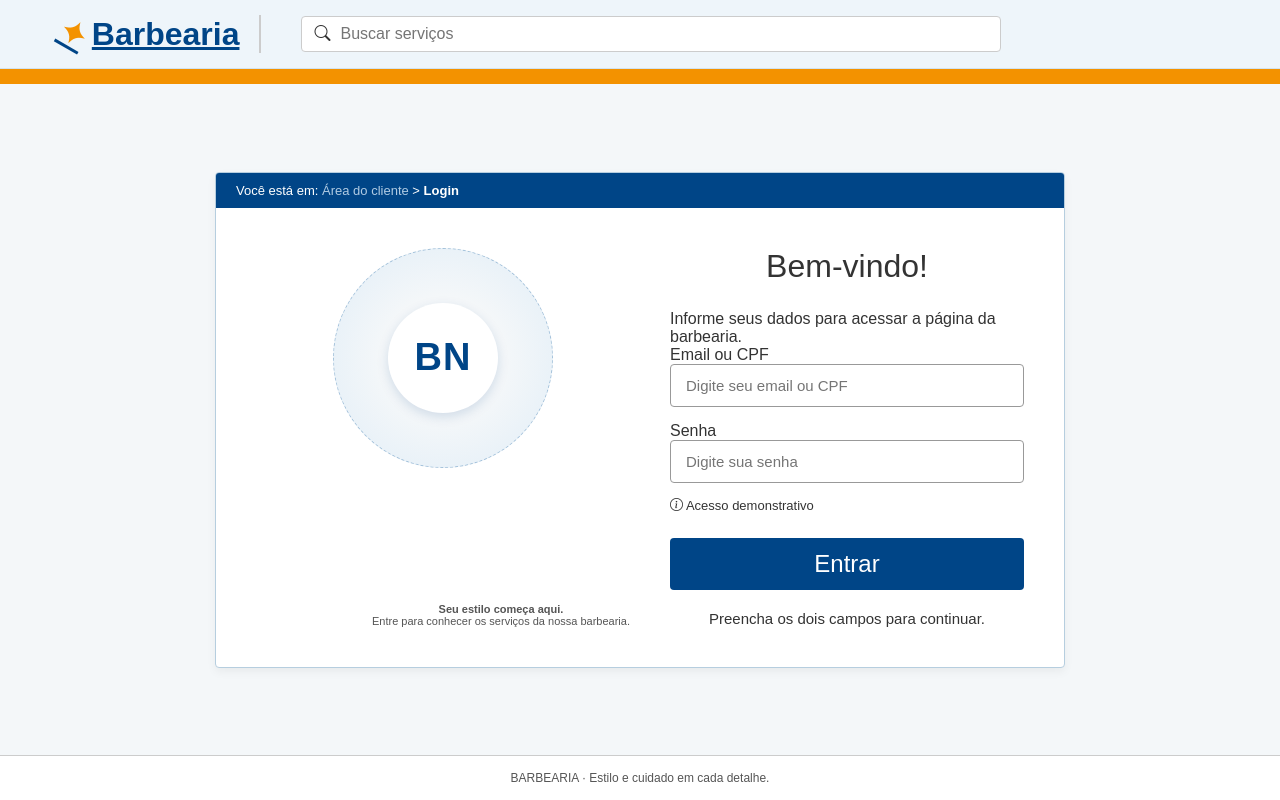
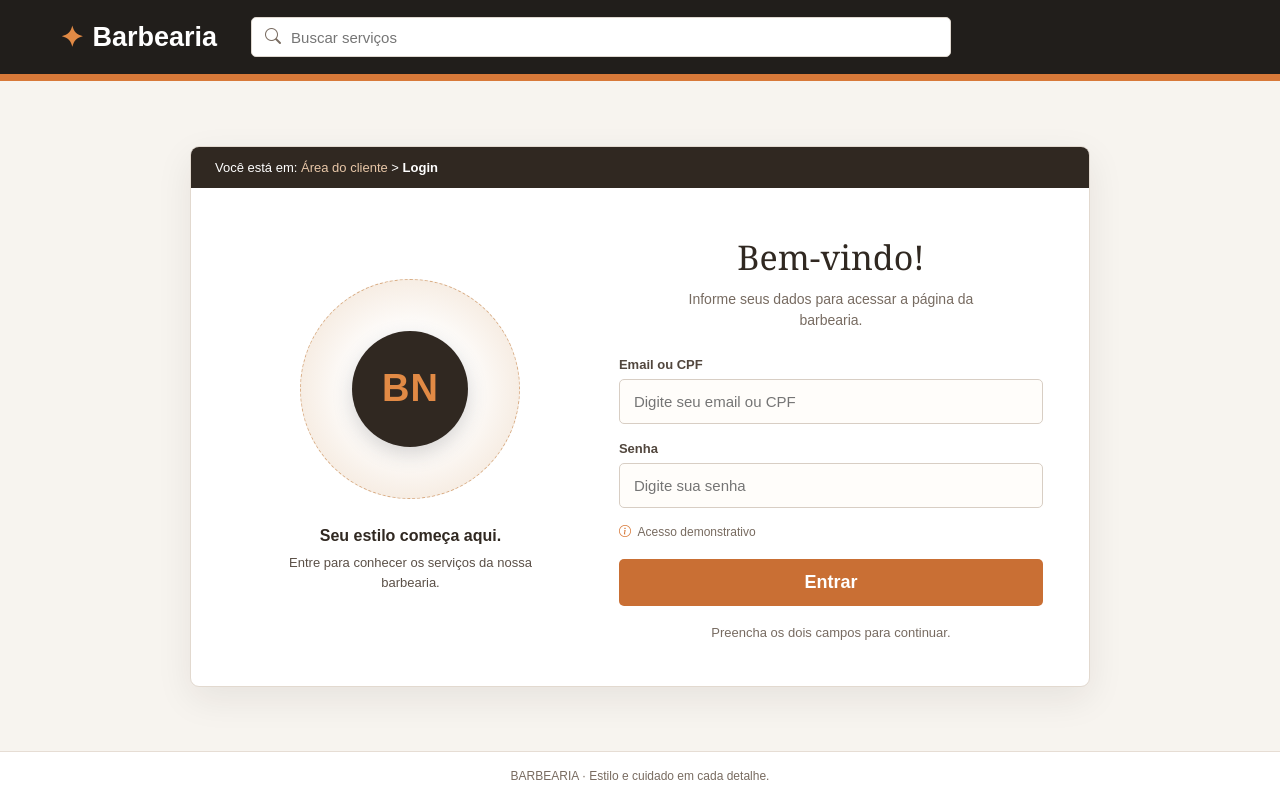
Before and after one commit to DavidRdss/TRABALHO, a plain HTML site: page login/login.html in a window 1280 px wide. Drawn offline with nearby package versions, Linux system fonts and the light colour scheme.

Commit message:
Atualiza visual do login da barbearia

```diff
--- a/login/login.css
+++ b/login/login.css
@@ -1,4 +1,3 @@
-/* ==================== CONFIGURAÇÃO BASE ==================== */
 * {
     margin: 0;
     padding: 0;
@@ -7,18 +6,16 @@
 }
 
 body {
-    background-color: #f4f7f9;
-    color: #333;
+    background-color: #f7f4ef;
+    color: #29231f;
     display: flex;
     flex-direction: column;
     min-height: 100vh;
 }
 
-/* ==================== BARRA DO TOPO (HEADER) ==================== */
 .main-header {
-    background-color: #eef5fa;
-    padding: 15px 0;
-    border-bottom: 1px solid #d1e3f0;
+    background-color: #211e1b;
+    padding: 17px 0;
 }
 
 .header-container {
@@ -27,23 +24,23 @@ body {
     display: flex;
     align-items: center;
     padding: 0 20px;
+    gap: 34px;
 }
 
 .logo-area {
     display: flex;
     align-items: center;
-    font-size: 32px;
-    font-weight: bold;
-    color: #004587;
-    margin-right: 40px;
-    border-right: 2px solid #ccc;
-    padding-right: 20px;
+    font-size: 27px;
+    font-weight: 800;
+    color: #fff;
+    text-decoration: none;
+    white-space: nowrap;
 }
 
 .logo-orange {
-    color: #f39200;
-    margin-right: 5px;
-    transform: rotate(30deg);
+    color: #e18a45;
+    margin-right: 9px;
+    font-size: 28px;
 }
 
 .search-bar {
@@ -51,15 +48,14 @@ body {
     display: flex;
     align-items: center;
     background-color: #fff;
-    border: 1px solid #ccc;
-    border-radius: 4px;
-    padding: 8px 12px;
+    border: 1px solid #ded7cf;
+    border-radius: 5px;
+    padding: 10px 13px;
     max-width: 700px;
 }
 
-/* Customização do ícone de lupa puxado do link */
 .search-icon {
-    color: #333;
+    color: #786b60;
     font-size: 16px;
     margin-right: 10px;
 }
@@ -68,42 +64,41 @@ body {
     border: none;
     outline: none;
     width: 100%;
-    font-size: 16px;
+    font-size: 15px;
 }
 
 .orange-bar {
-    height: 15px;
-    background-color: #f39200;
+    height: 7px;
+    background-color: #d87939;
 }
 
-/* ==================== BOX DO CARD (MÓDULO CENTRAL) ==================== */
 .page-container {
     flex: 1;
     display: flex;
     justify-content: center;
     align-items: center;
-    padding: 40px 20px;
+    padding: 48px 20px;
 }
 
 .login-card {
-    background-color: #ffffff;
+    background-color: #fff;
     width: 100%;
-    max-width: 850px;
-    border: 1px solid #b6cedf;
-    border-radius: 4px;
-    box-shadow: 0 4px 10px rgba(0, 0, 0, 0.05);
+    max-width: 900px;
+    border: 1px solid #e2d9cf;
+    border-radius: 9px;
+    box-shadow: 0 12px 36px rgba(42, 31, 22, 0.08);
     overflow: hidden;
 }
 
 .card-breadcrumb {
-    background-color: #004587;
+    background-color: #302821;
     color: #fff;
-    padding: 10px 20px;
+    padding: 13px 24px;
     font-size: 13px;
 }
 
 .card-breadcrumb span {
-    color: #b0cbe3;
+    color: #e8c7a8;
 }
 
 .card-breadcrumb span.active {
@@ -113,171 +108,213 @@ body {
 
 .card-body {
     display: grid;
-    grid-template-columns: 1fr 1fr;
-    padding: 40px;
-    gap: 20px;
+    grid-template-columns: 0.9fr 1.1fr;
+    padding: 46px;
+    gap: 35px;
 }
 
-/* ==================== ÁREA DA ESQUERDA (IMAGEM/QR) ==================== */
 .column-left {
     display: flex;
     flex-direction: column;
     align-items: center;
-    justify-content: space-between;
+    justify-content: center;
+    text-align: center;
 }
 
 .pi-illustration-wrapper {
     width: 220px;
     height: 220px;
     border-radius: 50%;
-    background: radial-gradient(circle, #f4f7f9 40%, #e0edf7 100%);
+    background: radial-gradient(circle, #fff 35%, #f0dfce 100%);
     display: flex;
     justify-content: center;
     align-items: center;
-    border: 1px dashed #a4c2db;
+    border: 1px dashed #d9ad85;
 }
 
 .pi-circle-logo {
-    width: 110px;
-    height: 110px;
-    background-color: #ffffff;
+    width: 116px;
+    height: 116px;
+    background-color: #302821;
     border-radius: 50%;
     display: flex;
     justify-content: center;
     align-items: center;
-    box-shadow: 0 4px 12px rgba(0, 69, 135, 0.15);
+    box-shadow: 0 7px 20px rgba(48, 40, 33, 0.2);
 }
 
 .pi-circle-logo span {
     font-size: 38px;
-    font-weight: bold;
-    color: #004587;
+    font-weight: 800;
+    color: #e18a45;
     letter-spacing: 1px;
 }
 
 .app-access {
-    align-self: flex-end;
-    display: flex;
-    flex-direction: column;
-    align-items: center;
-    font-size: 11px;
-    color: #555;
-    margin-top: 20px;
+    max-width: 260px;
+    margin-top: 24px;
+    color: #5b5047;
+    line-height: 1.6;
 }
 
-.mock-qr-code {
-    width: 60px;
-    height: 60px;
-    border: 1px solid #999;
-    padding: 3px;
-    background-color: #fff;
-    margin-top: 5px;
+.app-access strong {
+    display: block;
+    color: #302821;
+    margin-bottom: 4px;
 }
 
-.qr-pattern {
-    width: 100%;
-    height: 100%;
-    background: repeating-linear-gradient(45deg, #333, #333 4px, #fff 4px, #fff 8px);
+.app-access p {
+    font-size: 13px;
 }
 
-/* ==================== ÁREA DA DIREITA (INPUTS / LINKS) ==================== */
 .column-right {
     display: flex;
     flex-direction: column;
     justify-content: center;
-    padding-left: 20px;
 }
 
 .column-right h2 {
     text-align: center;
-    font-size: 32px;
-    color: #333;
+    font-family: Georgia, serif;
+    font-size: 34px;
+    color: #302821;
     font-weight: normal;
-    margin-bottom: 25px;
+    margin-bottom: 9px;
+}
+
+.login-description {
+    color: #776b61;
+    text-align: center;
+    font-size: 14px;
+    line-height: 1.5;
+    margin: 0 auto 26px;
+    max-width: 330px;
 }
 
 .input-group {
-    margin-bottom: 15px;
+    margin-bottom: 17px;
+}
+
+.input-group label {
+    display: block;
+    color: #51463d;
+    font-size: 13px;
+    font-weight: 700;
+    margin-bottom: 7px;
 }
 
 .input-group input {
     width: 100%;
-    padding: 12px 15px;
-    border: 1px solid #999;
-    border-radius: 4px;
+    padding: 13px 14px;
+    border: 1px solid #d8cec4;
+    border-radius: 5px;
     font-size: 15px;
     outline: none;
+    background: #fffdfa;
+}
+
+.input-group input:focus {
+    border-color: #d87939;
+    box-shadow: 0 0 0 3px rgba(216, 121, 57, 0.13);
 }
 
 .form-options {
     display: flex;
-    justify-content: space-between;
     align-items: center;
-    font-size: 13px;
-    margin-bottom: 25px;
+    font-size: 12px;
+    margin: 3px 0 20px;
 }
 
-.remember-me {
-    display: flex;
-    align-items: center;
-    gap: 5px;
-    cursor: pointer;
+.demo-note {
+    color: #786b60;
 }
 
-.forgot-password {
-    color: #004587;
-    text-decoration: none;
+.demo-note i {
+    color: #d87939;
+    margin-right: 4px;
 }
 
-/* Link estilizado como o grande botão azul de Login */
 .btn-submit-link {
     display: block;
     width: 100%;
-    background-color: #004587;
-    color: white;
+    background-color: #c96f34;
+    color: #fff;
     border: none;
-    padding: 12px;
-    font-size: 24px;
-    border-radius: 4px;
+    padding: 13px;
+    font-size: 18px;
+    font-weight: 700;
+    border-radius: 5px;
     text-align: center;
-    text-decoration: none;
-    transition: background-color 0.2s;
+    cursor: pointer;
+    transition: background-color 0.2s, transform 0.2s;
 }
 
 .btn-submit-link:hover {
-    background-color: #003366;
+    background-color: #a95325;
+    transform: translateY(-1px);
+}
+
+.btn-submit-link:focus-visible {
+    outline: 3px solid #302821;
+    outline-offset: 3px;
 }
 
 .card-footer-text {
     text-align: center;
-    margin-top: 20px;
-    font-size: 15px;
+    margin-top: 19px;
+    color: #776b61;
+    font-size: 13px;
 }
 
-.card-footer-text a {
-    color: #004587;
-    text-decoration: none;
-    font-weight: bold;
-}
-
-.card-footer-text a:hover {
-    text-decoration: underline;
-}
-
-/* ==================== LINHA DE RODAPÉ ==================== */
 .page-footer {
     text-align: center;
     font-size: 12px;
-    color: #555;
-    padding: 15px 0;
-    border-top: 1px solid #ccc;
+    color: #786b60;
+    padding: 17px 12px;
+    border-top: 1px solid #e6ddd4;
     background-color: #fff;
 }
 
-/* AJUSTES DE TELA PARA DISPOSITIVOS MÓVEIS */
-@media (max-width: 768px) {
-    .card-body { grid-template-columns: 1fr; padding: 20px; }
-    .column-left { margin-bottom: 30px; }
-    .app-access { align-self: center; }
-    .column-right { padding-left: 0; }
+@media (max-width: 700px) {
+    .header-container {
+        flex-wrap: wrap;
+        gap: 14px;
+    }
+
+    .logo-area {
+        font-size: 23px;
+    }
+
+    .search-bar {
+        flex-basis: 100%;
+        max-width: none;
+    }
+
+    .page-container {
+        padding: 28px 14px;
+    }
+
+    .card-body {
+        grid-template-columns: 1fr;
+        padding: 28px 22px;
+        gap: 28px;
+    }
+
+    .pi-illustration-wrapper {
+        width: 170px;
+        height: 170px;
+    }
+
+    .pi-circle-logo {
+        width: 92px;
+        height: 92px;
+    }
+
+    .pi-circle-logo span {
+        font-size: 31px;
+    }
+
+    .column-right h2 {
+        font-size: 29px;
+    }
 }
```
